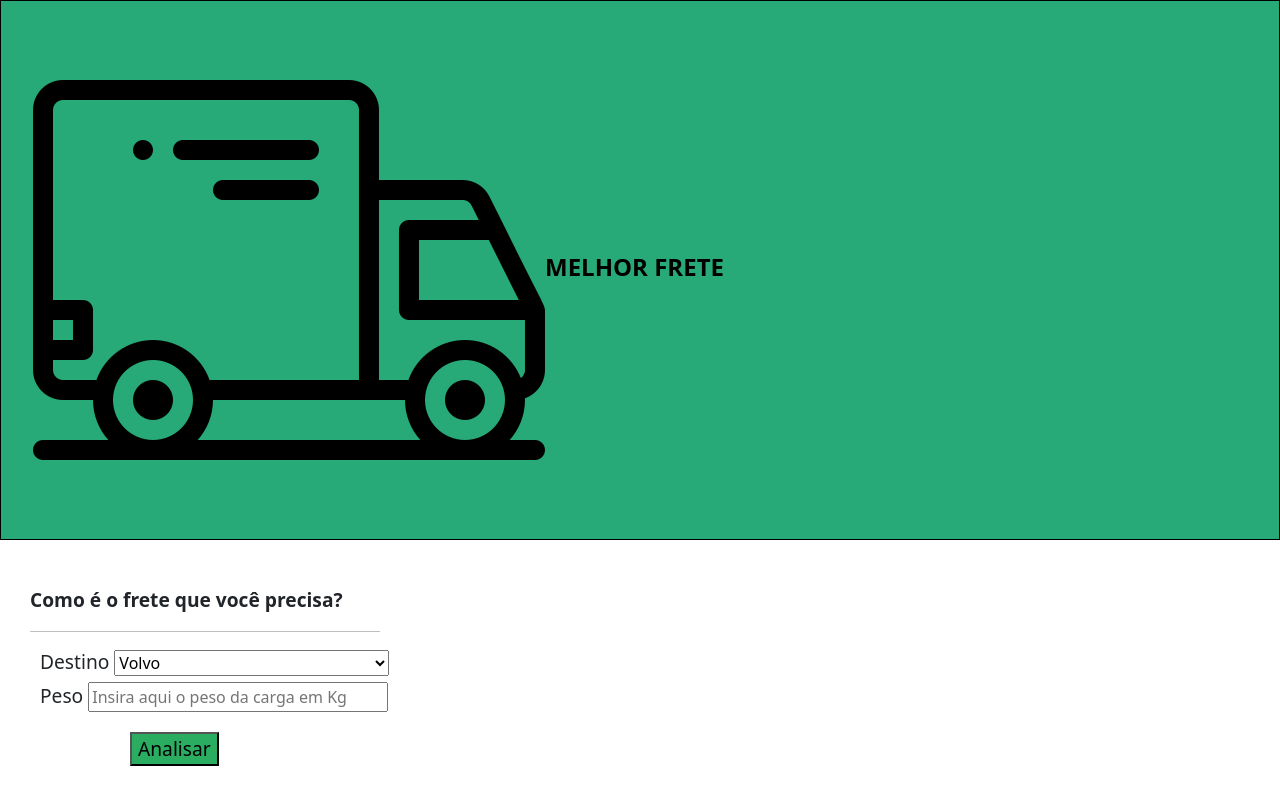
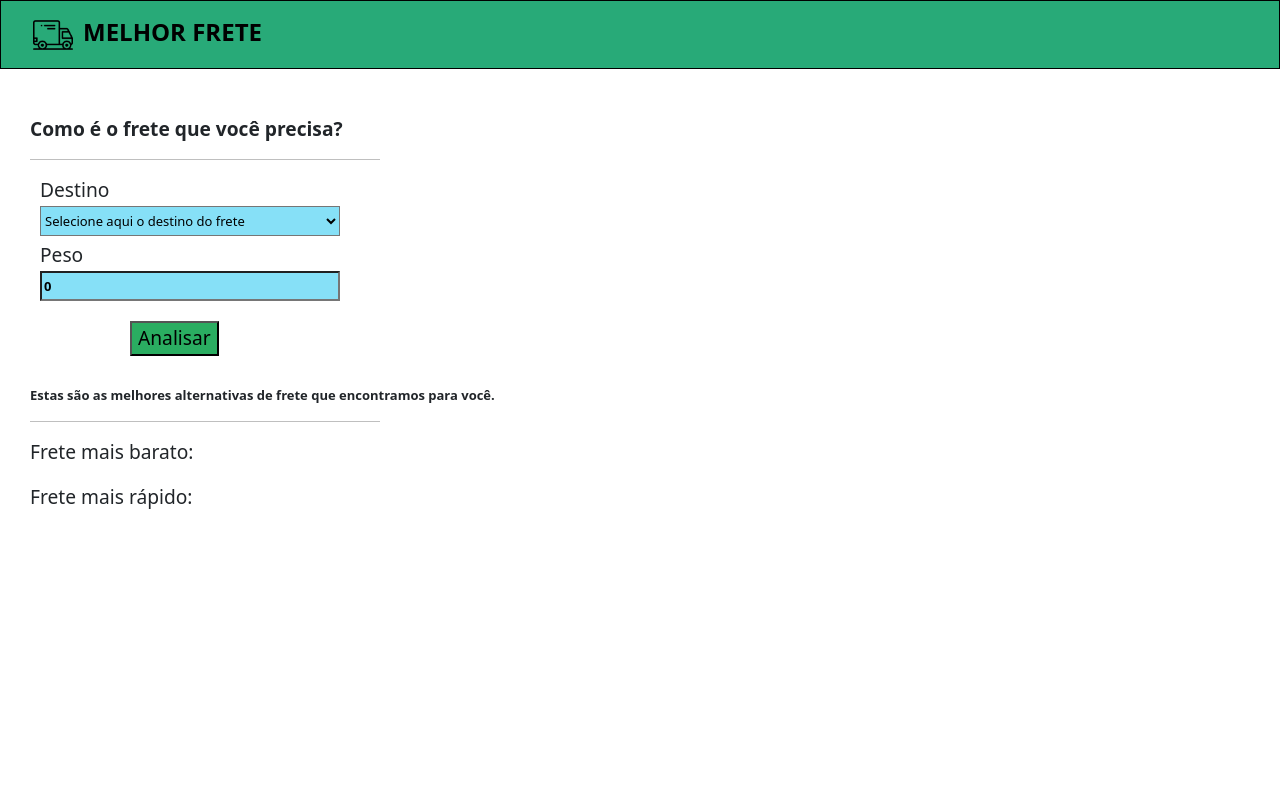
Before and after one commit to AddisonAV/desafio_coordene, a Vue app in the folder code/: page / in a window 1280 px wide. Shown: the top 798 px of the page. Built offline with nearby package versions, Linux system fonts and the light colour scheme; data requests are answered from the project's data file.

Commit message:
Initial API comunication

```diff
--- a/code/package.json
+++ b/code/package.json
@@ -9,11 +9,13 @@
     "api_serve": "json-server --watch data.json"
   },
   "dependencies": {
+    "axios": "^0.27.2",
     "bootstrap": "^5.1.3",
     "bootstrap-vue": "^2.22.0",
     "core-js": "^3.8.3",
     "json-server": "^0.17.0",
-    "vue": "^2.6.14"
+    "vue": "^2.6.14",
+    "vue-axios": "^3.4.1"
   },
   "devDependencies": {
     "@babel/core": "^7.12.16",
--- a/code/src/components/BestTransport.vue
+++ b/code/src/components/BestTransport.vue
@@ -3,7 +3,7 @@
     <ul>
     <b-navbar toggleable="lg" type="dark" variant="info">
         <b-navbar-brand class="ml-2">
-          <img src = "src/assets/logo.png" />
+          <img class="logo" src = "../assets/logo.png" />
           <b style="color:black">{{ appName }}</b>
         </b-navbar-brand>
     </b-navbar>
@@ -16,19 +16,24 @@
 
       <div class="destino">
         Destino
+        <div>
+          <select class="select-cities" v-model="valCity" id="sel_cities" name="sel_cities"></select>
+        </div>
 
-          <select name="cars" id="cars" style="width: 275px; font-size: medium;" >
-            <option value="volvo">Volvo</option>
-            <option value="saab">Saab</option>
-            <option value="mercedes">Mercedes</option>
-            <option value="audi">Audi</option>
-          </select>
+
       </div>
 
       <div class="peso">
         Peso
 
-        <input type="number" placeholder="Insira aqui o peso da carga em Kg" style="width: 300px; font-size: medium;">
+        <div>
+          <input
+            type="number"
+            placeholder="Insira aqui o peso da carga em Kg"
+            v-model="valPeso"
+          >
+        </div>
+
       </div>
 
       <div class="body-button">
@@ -58,6 +63,7 @@ import {
   BNavbar,
   BNavbarBrand,
 } from 'bootstrap-vue'
+import axios from 'axios'
 
 export default {
   components: {
@@ -68,11 +74,16 @@ export default {
     const appName = ''
     const cheaper = ''
     const fastest = ''
+    const valPeso = 0
+    const valCity = ''
 
     return {
       appName,
       cheaper,
-      fastest
+      fastest,
+      data_frete:undefined,
+      valPeso,
+      valCity
     }
   },
   created() {
@@ -82,16 +93,29 @@ export default {
     this.appName = 'MELHOR FRETE'
     this.cheaper = ''
     this.fastest = ''
+
+    axios.get('http://localhost:3000/transport')
+      .then((resp)=>{
+        this.data_frete = resp.data
+        this.get_cities()
+      })
   },
+
   methods: {
     // Implemente aqui os metodos utilizados na pagina
-    methodFoo() {
-      console.log(this.appName)
+    buttonAnalise(){
+      console.log(this.valCity)
+      console.log(this.valPeso)
+
     },
-    buttonAnalise(){
-      this.cheaper = ''
-      this.fastest = ''
+    get_cities(){
+      var options = "<option>Selecione aqui o destino do frete</option>";
+      for(const data of this.data_frete){
+        options += "<option>"+ data.city +"</option>";
+      }
+      document.getElementById("sel_cities").innerHTML = options;
     }
+
   },
 }
 </script>
@@ -136,5 +160,23 @@ ul {
   font-size: small;
 }
 
+.select-cities{
+  font-size: small;
+  height: 30px;
+  background-color: rgba(36, 199, 240, 0.55);
+  width: 300px;
+}
 
+input{
+  width: 300px;
+  height: 30px;
+  font-size: small;
+  background-color: rgba(36, 199, 240, 0.55);
+  font-weight: 600;
+}
+
+.logo{
+  width: 40px;
+  margin-right: 10px;
+}
 </style>
```
Also changed, not shown: 1 other file (tests, documents, lock files or other folders).
